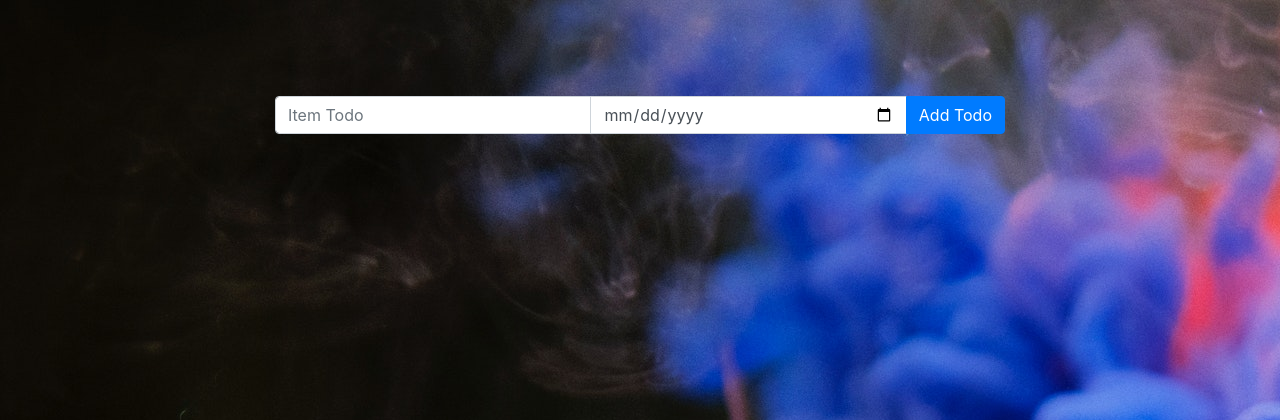
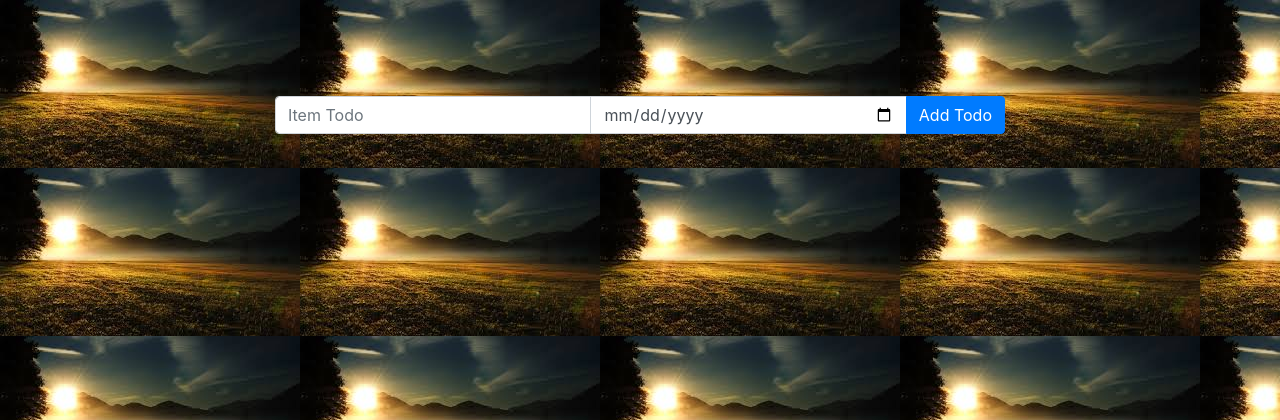
Before and after one commit to olamidecode/to-do-app, a PHP site: page / in a window 1280 px wide. Shown: the top 420 px of the page. Run offline with PHP 8.4, Linux system fonts and the light colour scheme; some libraries are stand-ins or nearby versions.

Commit message:
changed the background image

```diff
--- a/css/styles.css
+++ b/css/styles.css
@@ -2,7 +2,7 @@
  * Body Structure
  */
  body {
-	background-image: url('../images/background.jpg');
+	background-image: url('../images/back.jpg');
 	font-family: 'Open Sans', sans-serif;
 }
 
```
Also changed, not shown: images/back.jpg (added).
